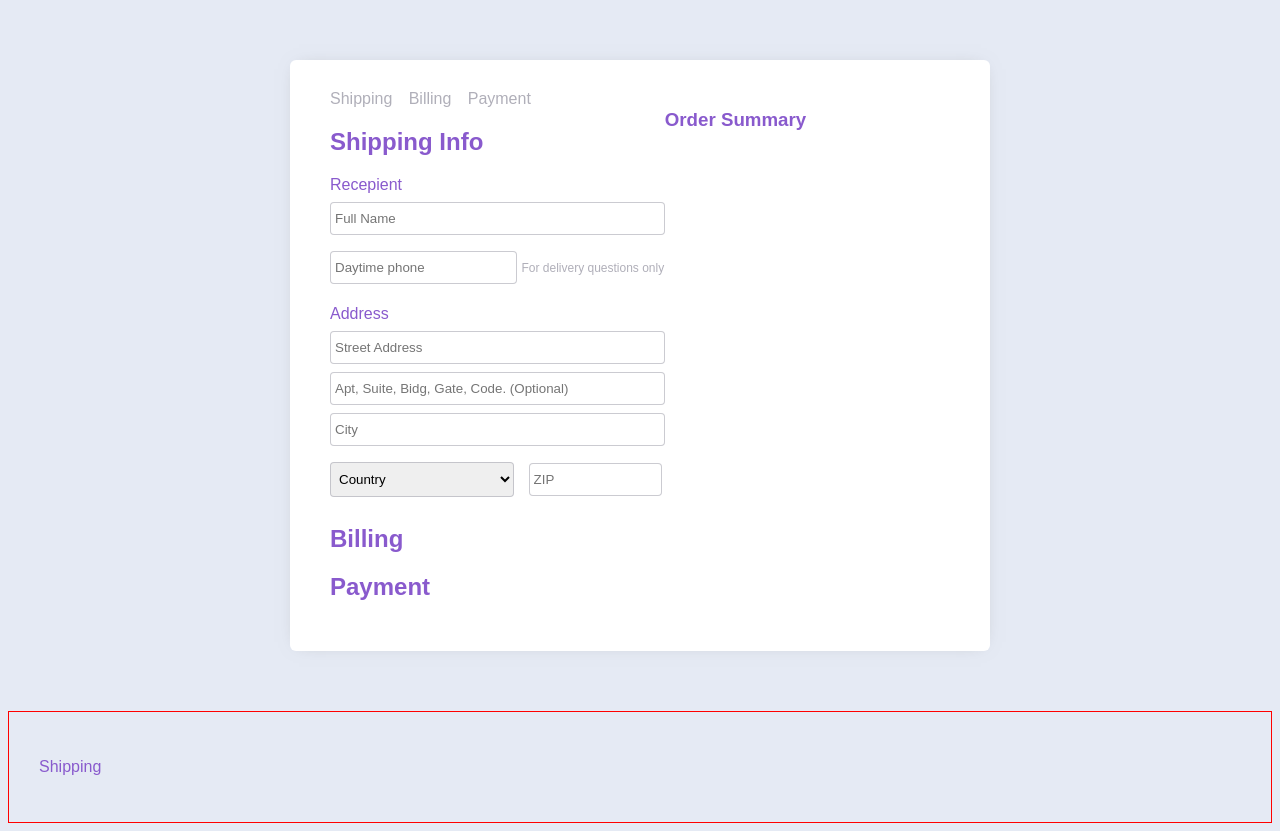
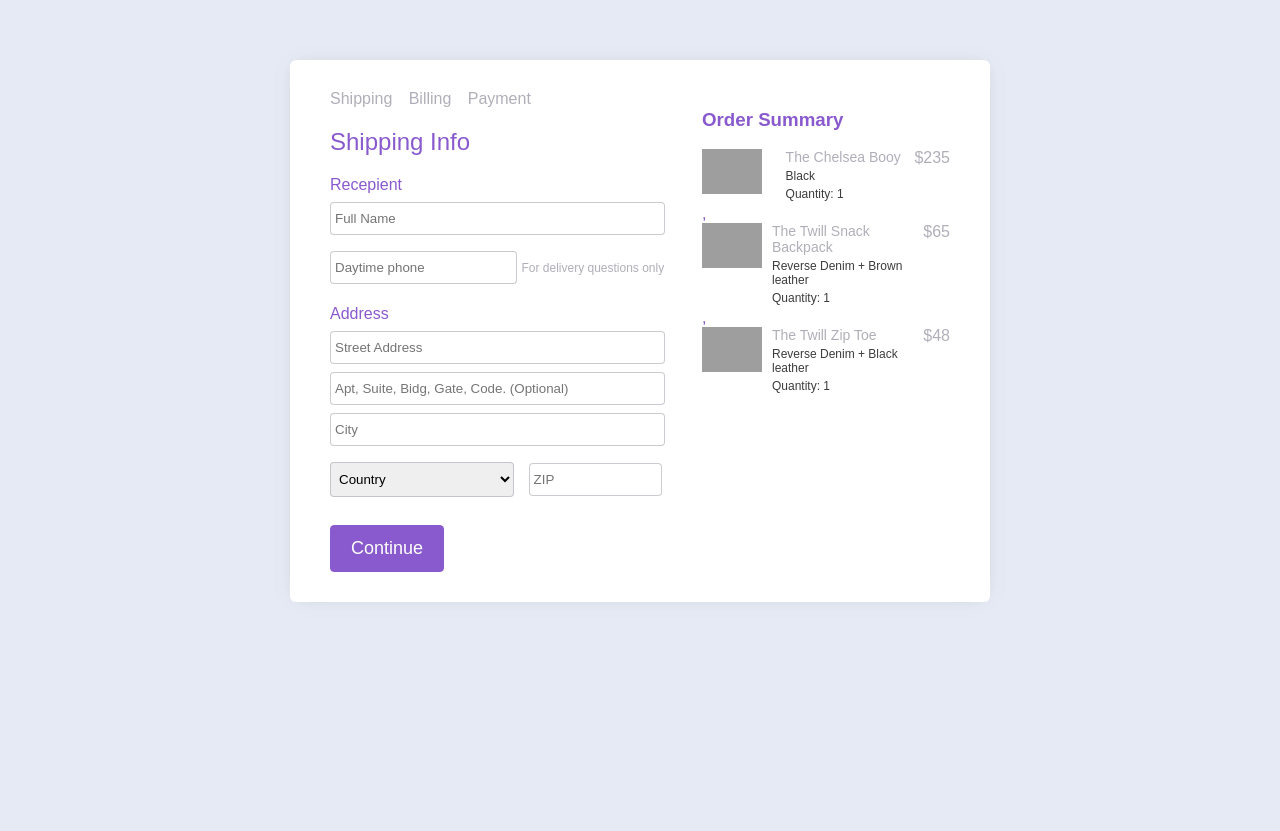
Before and after one commit to AllaHamazaspyann/ES_CLASSES_SHOPPING_CART, a website built with webpack: page src/index.html in a window 1280 px wide. Both pictures are taken after a click on the element "Shipping". After the commit the page ends 800 px from the top, so only its background shows below. Built offline with nearby package versions, Linux system fonts and the light colour scheme; grey boxes are pictures that could not be loaded.

Commit message:
Inner pages are ready

```diff
--- a/src/index.html
+++ b/src/index.html
@@ -16,38 +16,15 @@
         <div class='navbar__item--billing' onclick="handleClick('billing')">Billing</div>
         <div class='navbar__item--payment' onclick="handleClick('payment')">Payment</div>
       </div>
-      <div class='item__actions--shipping'>
-        <h2>Shipping Info</h2>
-        <form class='item__actions__form'>
-          <span>Recepient</span>
-          <input type='text' placeholder='Full Name' class='item__actions__form__input--block'>
-          <input type='text' placeholder='Daytime phone'>
-          <p>For delivery questions only</p>
-          <span>Address</span>
-          <input type='text' placeholder='Street Address' class='item__actions__form__input--block'>
-          <input type='text' placeholder='Apt, Suite, Bidg, Gate, Code. (Optional)' class='item__actions__form__input--block'>
-          <input type='text' placeholder='City' class='item__actions__form__input--block'>
-          <select name="" id="">
-            <option value="">Country</option>
-          </select>
-          <input type='text' placeholder='ZIP'>
-        </form>
-      </div>
-      <div class='item__actions--billing'>
-        <h2>Billing</h2>
-      </div>
-      <div class='item__actions--payment'>
-        <h2>Payment</h2>
+      <div id="root">
+
       </div>
     </div>
-    <div class='item orders'>
+    <div class='item orders' id='ordered-items'>
       <h3>Order Summary</h3>
+
     </div>
   </div>
-  <div id='root'  style="border: 1px solid red; padding: 30px;">
-
-  </div>
-
 
 <script src="./scripts/index.js"></script>
 </body>
--- a/src/scripts/billing.js
+++ b/src/scripts/billing.js
@@ -0,0 +1,21 @@
+const billingHtml = () => {
+    return (`<div class='item__actions--shipping'>
+    <h2>Billing Information</h2>
+    <form class='item__actions__form'>
+      <span>Billing Contact</span>
+      <input type='text' placeholder='Full Name' class='item__actions__form__input--block'/>
+      <input type='text' placeholder='Email Address'/>
+      <span>Billing Address</span>
+      <input type='text' placeholder='Street Address' class='item__actions__form__input--block'/>
+      <input type='text' placeholder='Apt, Suite, Bidg, Gate, Code. (Optional)' class='item__actions__form__input--block'/>
+      <input type='text' placeholder='City' class='item__actions__form__input--block'>
+      <select name='' id=''>
+        <option value=''>Country</option>
+      </select>
+      <input type='text' placeholder='ZIP'>
+      <button>Continue</button>
+    </form>
+  </div>`)
+}
+
+export default billingHtml;
--- a/src/scripts/index.js
+++ b/src/scripts/index.js
@@ -1,10 +1,9 @@
 import '../styles/index.scss';
 
 import shippingHtml from './shipping';
-
-console.log(shippingHtml())
-
-
+import billingHtml from './billing';
+import paymentHtml from './payment';
+import {render} from './ordered-items';
 
 const rootEl = document.getElementById('root');
 
@@ -15,13 +14,13 @@ class navBar {
     this.root = root;
   }
   returnHtml() {
-    this.root.insertAdjacentHTML('beforeend', this.page);
+    this.root.innerHTML = this.page;
   }
 }
-
-const shippingActiveElement = new navBar('shipping', '<p>Shipping</p>', rootEl);
-const billingActiveElement = new navBar('billing', '<p>Billing</p>', rootEl);
-const paymentActiveElement = new navBar('payment', '<p>Payment</p>', rootEl);
+console.log(rootEl);
+const shippingActiveElement = new navBar('shipping', shippingHtml(), rootEl);
+const billingActiveElement = new navBar('billing', billingHtml(), rootEl);
+const paymentActiveElement = new navBar('payment', paymentHtml(), rootEl);
 
 
 const handleClick = (arg) => {
@@ -35,7 +34,7 @@ const handleClick = (arg) => {
 }
 
 
+
 window.handleClick = handleClick;
-const test = () => console.log('webpack starterkit');
-
-window.test = test;
+window.render = render;
+render();
--- /dev/null
+++ b/src/scripts/ordered-items.js
@@ -0,0 +1,44 @@
+export const orderedItems = [
+  {
+    name: 'The Chelsea Booy',
+    type: 'Black',
+    quantity: 1,
+    price: '$235',
+    url: 'https://dks.scene7.com/is/image/dkscdn/19NIKMDWNSHFTR9RDRNN_Black_White_is?wid=1080&fmt=jpg',
+  },
+  {
+    name: 'The Twill Snack Backpack',
+    type: 'Reverse Denim + Brown leather',
+    quantity: 1,
+    price: '$65',
+    url: 'https://encrypted-tbn0.gstatic.com/images?q=tbn:ANd9GcT44kqNEuS-yYYhklGDXaqD8diBPUpI1GZrAl09gvhgITZSnBi90w&s',
+  },
+  {
+    name: 'The Twill Zip Toe',
+    type: 'Reverse Denim + Black leather',
+    quantity: 1,
+    price: '$48',
+    url: 'https://images.riverisland.com/is/image/RiverIsland/742229_back?$ProductPageZoom$',
+  },
+]
+
+export const render = () => {
+  const items = orderedItems.map(el => (
+   (`<div class='orders__wrapper'>
+        <div class='orders__wrapper__item'>
+          <img src='${el.url}' alt="">
+        </div>
+        <div class='orders__wrapper__item'>
+          <h4>${el.name}</h4>
+          <span>${el.type}</span>
+          <span>Quantity: ${el.quantity}</span>
+        </div>
+        <div class="orders__wrapper__item">
+          ${el.price}
+        </div>
+      </div>`)
+  ));
+  const itemsRoot = document.getElementById('ordered-items');
+  itemsRoot.insertAdjacentHTML("beforeend", items);
+    console.log('test');
+}
--- a/src/scripts/shipping.js
+++ b/src/scripts/shipping.js
@@ -1,5 +1,22 @@
  const shippingHtml = () => {
-    return '<h2>Shipping</h2>'
+    return (`<div class='item__actions--shipping'>
+    <h2>Shipping Info</h2>
+    <form class='item__actions__form'>
+      <span>Recepient</span>
+      <input type='text' placeholder='Full Name' class='item__actions__form__input--block'/>
+      <input type='text' placeholder='Daytime phone'/>
+      <p>For delivery questions only</p>
+      <span>Address</span>
+      <input type='text' placeholder='Street Address' class='item__actions__form__input--block'/>
+      <input type='text' placeholder='Apt, Suite, Bidg, Gate, Code. (Optional)' class='item__actions__form__input--block'/>
+      <input type='text' placeholder='City' class='item__actions__form__input--block'>
+      <select name='' id=''>
+        <option value=''>Country</option>
+      </select>
+      <input type='text' placeholder='ZIP'>
+      <button>Continue</button>
+    </form>
+  </div>`)
 }
 
 export default shippingHtml;
--- a/src/styles/index.scss
+++ b/src/styles/index.scss
@@ -3,6 +3,7 @@ $body-bgc: #e5eaf4;
 $grey: #b0afb9;
 $border-color: #b0afb9a6;
 $box-shadow: 0 0 17px -9px #8080808a;
+$text-black: #000000c4;
 
 @mixin input {
   border: 1px solid $border-color;
@@ -26,6 +27,7 @@ body {
     max-width: 700px;
     background-color: #fff;
     margin: 60px auto;
+    justify-content: space-between;
     padding: 30px 40px;
     border-radius: 6px;
     box-shadow: $box-shadow;
@@ -42,9 +44,18 @@ body {
         max-width: 60%;
         color: #b0afb9;
         display: flex;
+        cursor: pointer;
         justify-content: space-between;
       }
       &--shipping{
+        h2{
+          font-weight: normal;
+        }
+        .payment-info{
+          color: #949498;
+          font-size: 12px;
+          margin-bottom: 30px;
+        }
         .item__actions__form{
           p{
             display: inline-block;
@@ -65,6 +76,16 @@ body {
           input[placeholder="ZIP"]{
             width: 40%;
           }
+          button{
+            padding: 12px 20px;
+            background-color: #895acd;
+            border: 1px solid #895acd;
+            border-radius: 4px;
+            color: #fff;
+            font-size: 18px;
+            margin-top: 20px;
+            display: block;
+          }
           &__input--block{
             display: block;
             width: 100%;
@@ -72,5 +93,29 @@ body {
         }
       }
     }
+    .orders{
+      &__wrapper{
+        color: $grey;
+        display: flex;
+        justify-content: space-between;
+        align-content: flex-start;
+        img{
+          max-width: 60px;
+          margin-right: 10px;
+        }
+        h4{
+          margin: 0;
+          color: $grey;
+          font-weight: normal;
+          font-size: 14px;
+        }
+        span{
+          color: $text-black;
+          display: block;
+          font-size: 12px;
+          margin: 4px 0;
+        }
+      }
+    }
   }
 }
```
Also changed, not shown: src/scripts/payment.js (+29 -0 lines), public/img/shield.svg (added).
